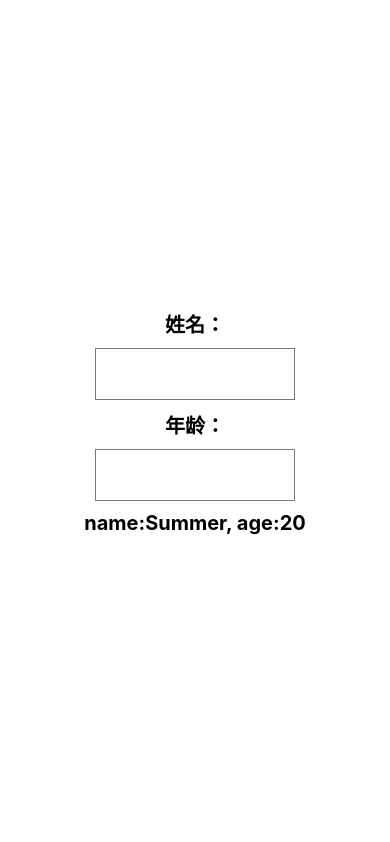
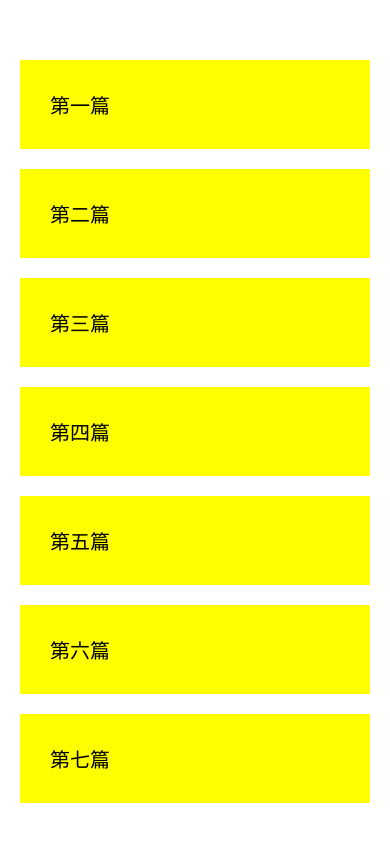
Before and after one commit to ms-online/react-native-myproject, a React Native app: screen / in a window 390 px wide. Built offline with nearby package versions, Linux system fonts and the light colour scheme.

Commit message:
lesson-05

```diff
--- a/App.js
+++ b/App.js
@@ -1,29 +1,27 @@
 import { StatusBar } from 'expo-status-bar';
 import { useState } from 'react';
-import { StyleSheet, Text, View, TextInput } from 'react-native';
+import { StyleSheet, Text, View, ScrollView } from 'react-native';
 
 export default function App() {
-  const [name, setName] = useState('Summer');
-  const [age, setAge] = useState('20');
+  const [blogs, setBlogs] = useState([
+    { title: '第一篇', key: '1' },
+    { title: '第二篇', key: '2' },
+    { title: '第三篇', key: '3' },
+    { title: '第四篇', key: '4' },
+    { title: '第五篇', key: '5' },
+    { title: '第六篇', key: '6' },
+    { title: '第七篇', key: '7' },
+  ]);
 
   return (
     <View style={styles.container}>
-      <Text style={styles.text}>姓名：</Text>
-      <TextInput
-        multiline
-        style={styles.input}
-        onChangeText={(val) => setName(val)}
-      />
-      <Text style={styles.text}>年龄：</Text>
-      <TextInput
-        multiline
-        style={styles.input}
-        onChangeText={(val) => setAge(val)}
-        keyboardType='numeric'
-      />
-      <Text style={styles.text}>
-        name:{name}, age:{age}
-      </Text>
+      <ScrollView>
+        {blogs.map((blog) => (
+          <View key={blog.key}>
+            <Text style={styles.item}>{blog.title}</Text>
+          </View>
+        ))}
+      </ScrollView>
       <StatusBar style='auto' />
     </View>
   );
@@ -33,18 +31,15 @@ const styles = StyleSheet.create({
   container: {
     flex: 1,
     backgroundColor: '#fff',
-    alignItems: 'center',
-    justifyContent: 'center',
+    paddingTop: 40,
+    paddingHorizontal: 20,
+    // alignItems: 'center',
+    // justifyContent: 'center',
   },
-  text: {
+  item: {
+    marginTop: 20,
+    padding: 30,
+    backgroundColor: 'yellow',
     fontSize: 20,
-    fontWeight: 'bold',
-  },
-  input: {
-    borderWidth: 1,
-    borderColor: '#777',
-    padding: 8,
-    margin: 10,
-    width: 200,
   },
 });
```
Also changed, not shown: 1 other file (tests, documents, lock files or other folders).
